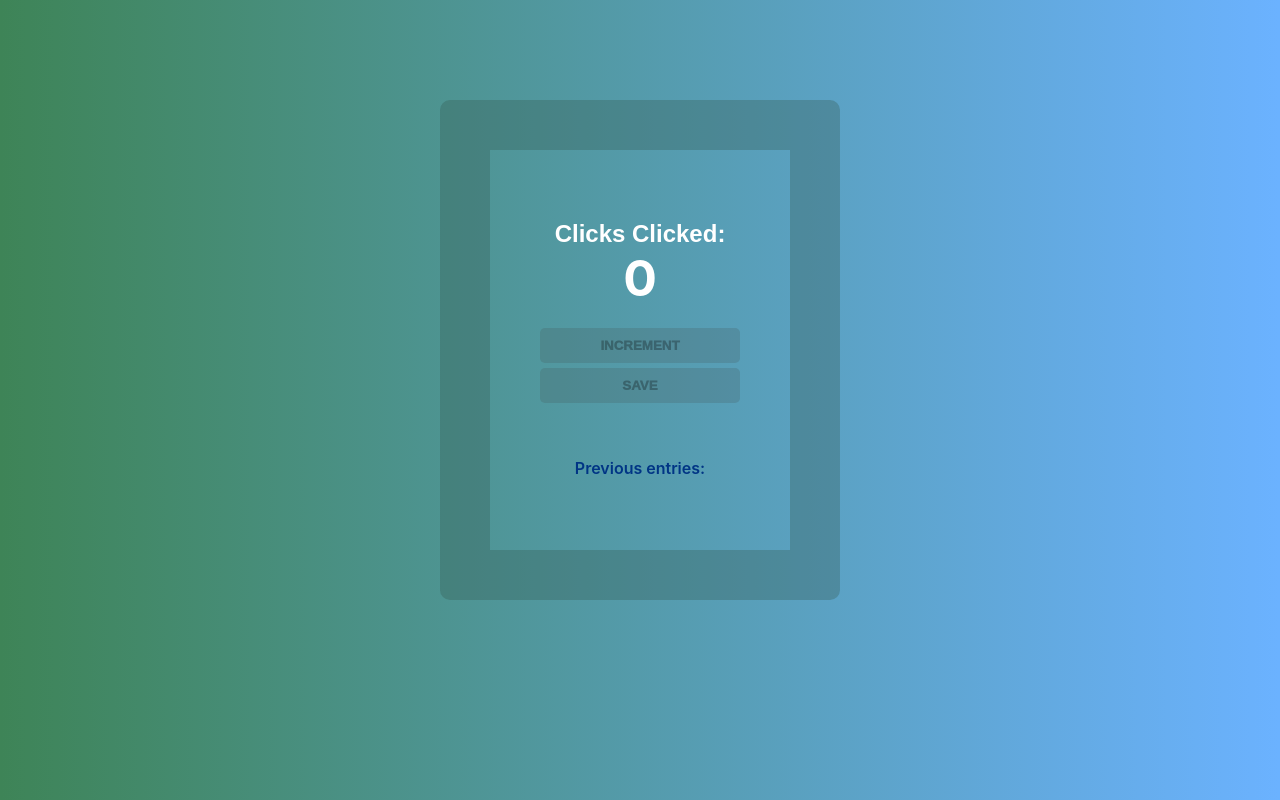
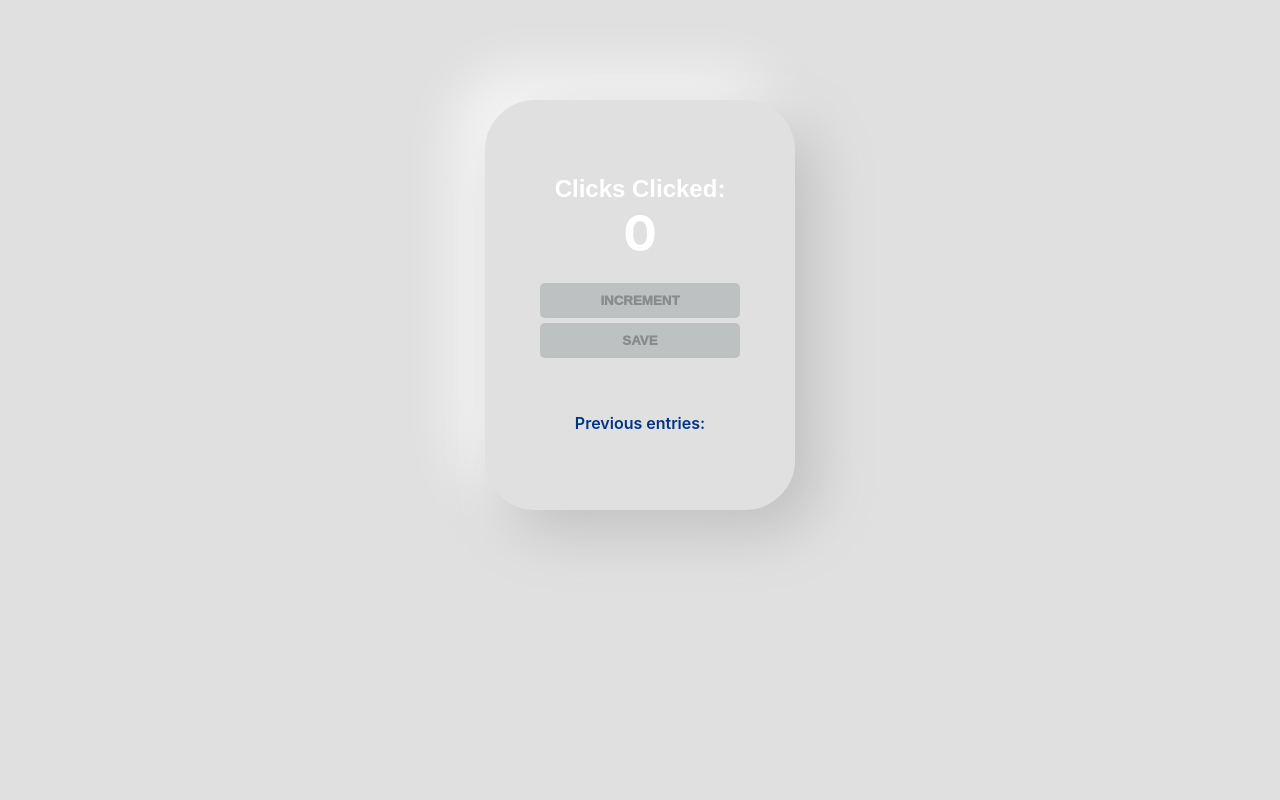
Before and after one commit to Ammar-Sherif-Mohammed-Mekky/Counter-App, a plain HTML site: page index.html in a window 1280 px wide. Drawn offline with Linux system fonts and the light colour scheme.

Commit message:
updated CSS

```diff
--- a/index.css
+++ b/index.css
@@ -7,18 +7,24 @@
 }
 
 body{
-    background: linear-gradient(to right,#3e8457, #6bb2ff);
+    /* background: linear-gradient(to right,#3e8457, #6bb2ff);
+     */
+     background: #e0e0e0;
 }
 
 .all{
     height: 400px;
     width: 300px;
-    border: 50px solid rgba(51, 87, 79, 0.323);
-    border-radius: 10px;
+    border: 5px solid #e0e0e0;
+    /* border-radius: 10px; */
     /* background: rgba(106, 78, 118, 0.523); */
     margin-left: auto;
     margin-right: auto;
     margin-top: 100px;
+border-radius: 50px;
+background: #e0e0e0;
+box-shadow:  20px 20px 60px #bebebe,
+             -20px -20px 60px #ffffff;
 }
 
 body {
```
